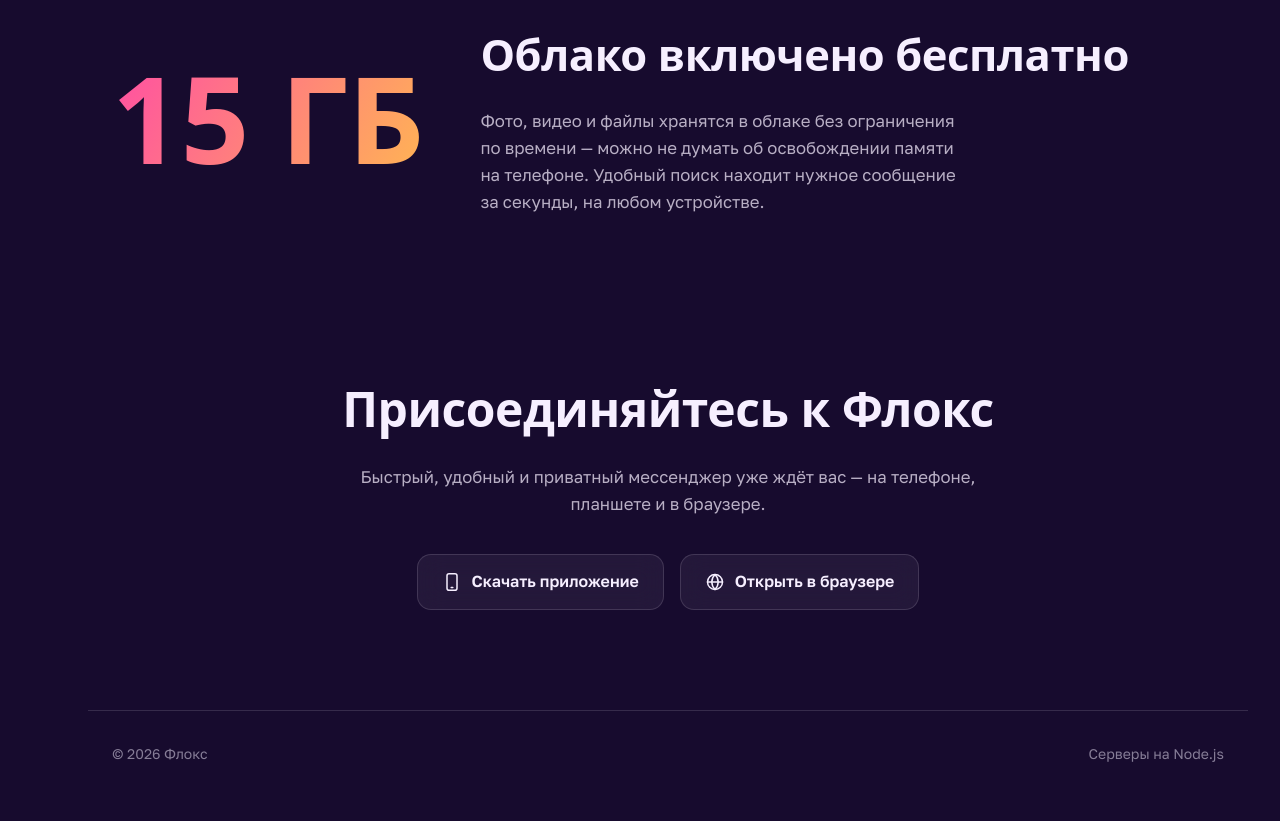
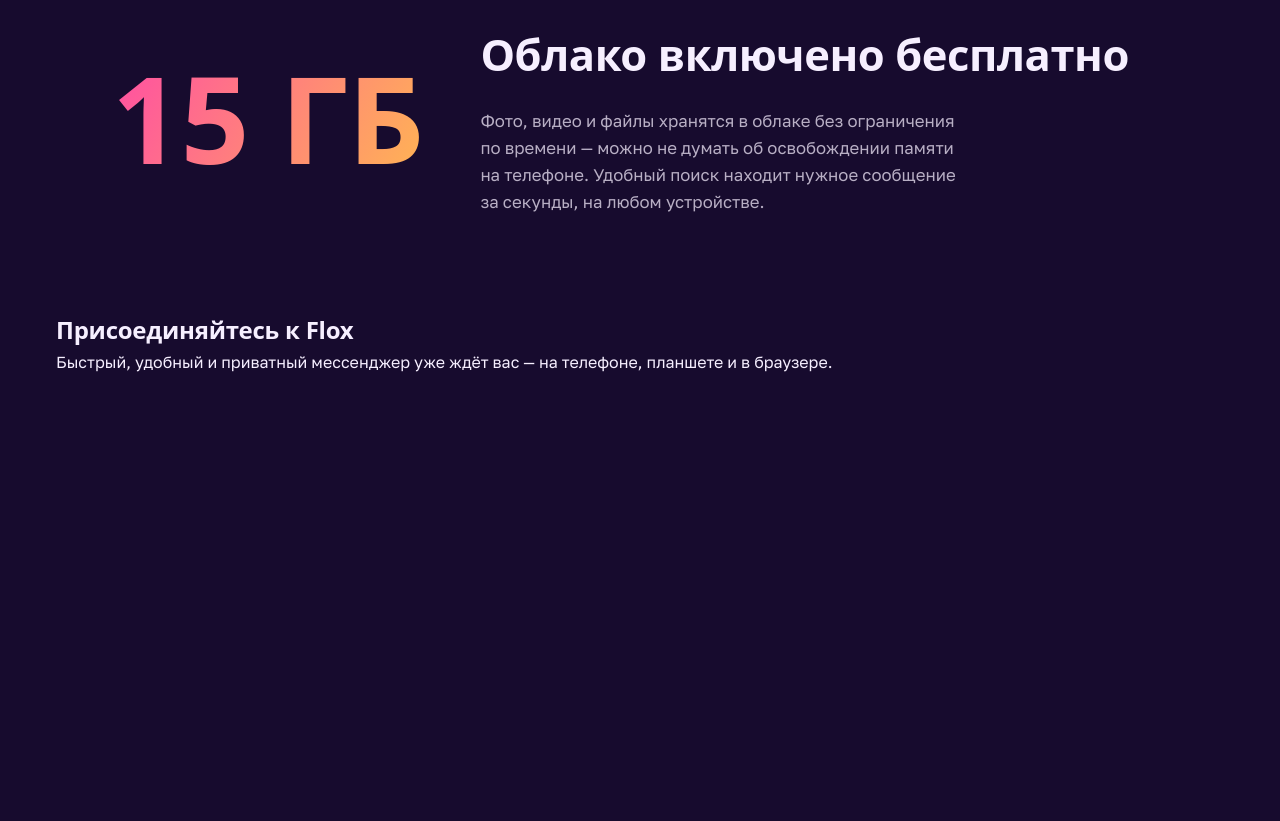
Before and after one commit to Flox-Chat/FloxCite, a plain HTML site: page index.html in a window 1280 px wide. Shown: the part 1542-2363 px from the top of the page. After the commit the page ends 1917 px from the top, so only its background shows below. Drawn offline with Linux system fonts and the light colour scheme; a web font is replaced by a local one.

Commit message:
Update index.html

```diff
--- a/index.html
+++ b/index.html
@@ -3,7 +3,7 @@
 <head>
 <meta charset="UTF-8">
 <meta name="viewport" content="width=device-width, initial-scale=1.0">
-<title>Флокс — быстрый и приватный мессенджер</title>
+<title>Flox — быстрый и приватный мессенджер</title>
 <meta name="description" content="Флокс — быстрый и удобный мессенджер со сквозным шифрованием и 15 ГБ облачного хранилища бесплатно.">
 <meta name="theme-color" content="#170B2E">
 <meta name="color-scheme" content="dark">
@@ -142,19 +142,6 @@
   .stat__text h2{ font-size:clamp(2rem, 3.4vw, 2.75rem); }
   .stat__text p{ margin-top:18px; max-width:46ch; color:var(--mist-72); font-size:1.05rem; }
 
-  /* ---------- CTA ---------- */
-  .cta{ max-width:720px; margin:0 auto; padding:60px 24px 100px; text-align:center; }
-  .cta h2{ font-size:clamp(2.1rem, 4vw, 3rem); }
-  .cta p{ margin-top:16px; color:var(--mist-72); font-size:1.05rem; }
-  .cta__buttons{ margin-top:36px; display:flex; justify-content:center; gap:16px; flex-wrap:wrap; }
-  .platform-btn{
-    display:inline-flex; align-items:center; gap:10px; padding:14px 24px; border-radius:14px;
-    border:1px solid var(--line); background:var(--glass); backdrop-filter:blur(12px); color:var(--mist);
-    font-weight:600; cursor:pointer; transition:transform .2s ease, background .2s ease;
-  }
-  .platform-btn:hover{ transform:translateY(-2px); background:rgba(246,239,255,.1); }
-  .platform-btn svg{ width:20px; height:20px; }
-
   /* ---------- подвал ---------- */
   .footer{
     max-width:var(--container); margin:0 auto; padding:32px 24px 56px; display:flex; justify-content:space-between;
@@ -181,14 +168,14 @@
   <aside class="side-mark" aria-hidden="true"><span>Мессенджер Флокс</span></aside>
 
   <header class="nav">
-    <div class="nav__logo">Флокс</div>
+    <div class="nav__logo">FLox</div>
     <a class="btn btn--ghost" href="#download">Скачать</a>
   </header>
 
   <main>
     <section class="hero">
       <div class="hero__text">
-        <h1>Мессенджер<br>Флокс</h1>
+        <h1>Мессенджер<br>Flox</h1>
         <p class="hero__subtitle">Быстрый и удобный способ оставаться на связи: сквозная защита переписки и 15 ГБ облачного хранилища бесплатно — с первого дня.</p>
         <div class="hero__actions">
           <a class="btn btn--primary" href="#download">Скачать бесплатно</a>
@@ -209,7 +196,7 @@
       </div>
       <div class="feature__visual">
         <div class="asset-frame" data-fallback="Быстрый">
-          <img src="second.png" alt="Экран быстрой переписки в приложении Флокс" loading="lazy" onerror="this.parentElement.classList.add('asset-frame--empty')">
+          <img src="second.png" alt="Экран быстрой переписки в приложении Flox" loading="lazy" onerror="this.parentElement.classList.add('asset-frame--empty')">
         </div>
       </div>
     </section>
@@ -235,25 +222,12 @@
     </section>
 
     <section class="cta" id="download">
-      <h2>Присоединяйтесь к Флокс</h2>
+      <h2>Присоединяйтесь к Flox</h2>
       <p>Быстрый, удобный и приватный мессенджер уже ждёт вас — на телефоне, планшете и в браузере.</p>
-      <div class="cta__buttons">
-        <button type="button" class="platform-btn">
-          <svg viewBox="0 0 24 24" fill="none" stroke="currentColor" stroke-width="1.8" stroke-linecap="round" stroke-linejoin="round" aria-hidden="true"><rect x="6" y="2" width="12" height="20" rx="2.5"/><line x1="11" y1="18.5" x2="13" y2="18.5"/></svg>
-          Скачать приложение
-        </button>
-        <button type="button" class="platform-btn">
-          <svg viewBox="0 0 24 24" fill="none" stroke="currentColor" stroke-width="1.8" stroke-linecap="round" stroke-linejoin="round" aria-hidden="true"><circle cx="12" cy="12" r="9"/><path d="M3 12h18"/><path d="M12 3c2.5 2.5 3.8 5.7 3.8 9s-1.3 6.5-3.8 9c-2.5-2.5-3.8-5.7-3.8-9s1.3-6.5 3.8-9z"/></svg>
-          Открыть в браузере
-        </button>
-      </div>
     </section>
   </main>
 
-  <footer class="footer">
-    <span>© 2026 Флокс</span>
-    <span>Серверы на Node.js</span>
-  </footer>
+
 
 </body>
 </html>
```
